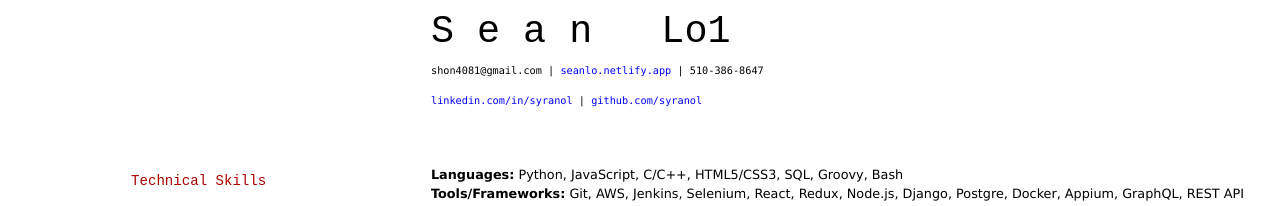
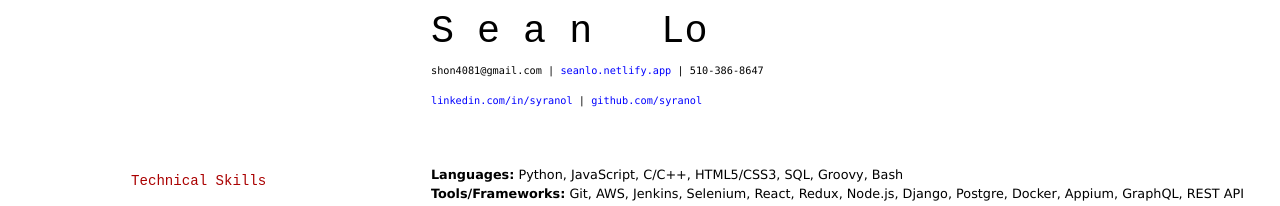
Before and after one commit to elipapa/markdown-cv, a Jekyll site: the page built from index.md, in a window 1280 px wide. Shown: the top 206 px of the page. Built offline with Jekyll 4.4.1, drawn with Linux system fonts in a browser that asks for light colours.

Commit message:
Update index.md

```diff
--- a/index.md
+++ b/index.md
@@ -3,7 +3,7 @@
 title: Sean Lo's Resume
 ---
 
-# S e a n     <span style="opacity:0;">_</span> Lo1
+# S e a n     <span style="opacity:0;">_</span> Lo
 
 <div id="webaddress">
   <a><font color="black"> shon4081@gmail.com <font color="black">| <a href="https://seanlo.netlify.app"><font color="blue"> seanlo.netlify.app</font></a> | </font>  510-386-8647 </font> </a>
```
